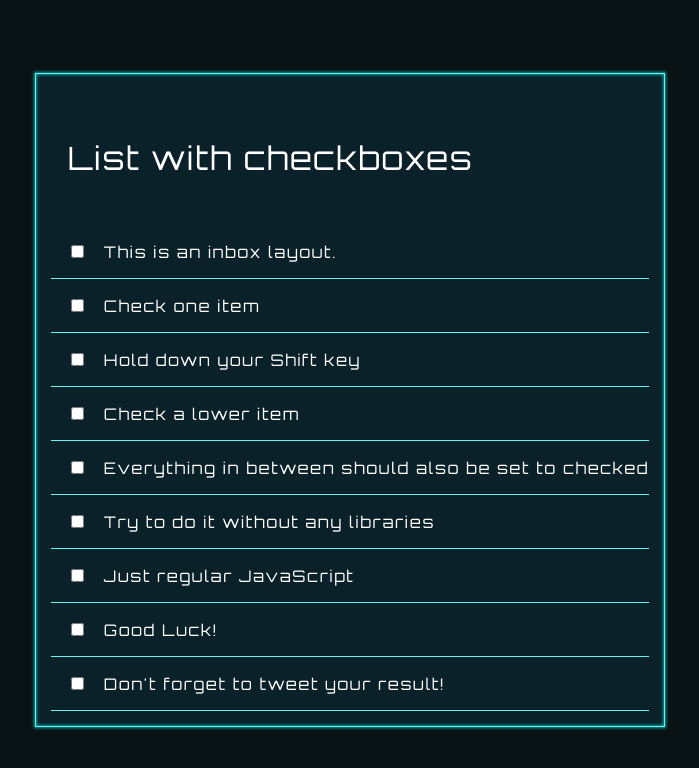
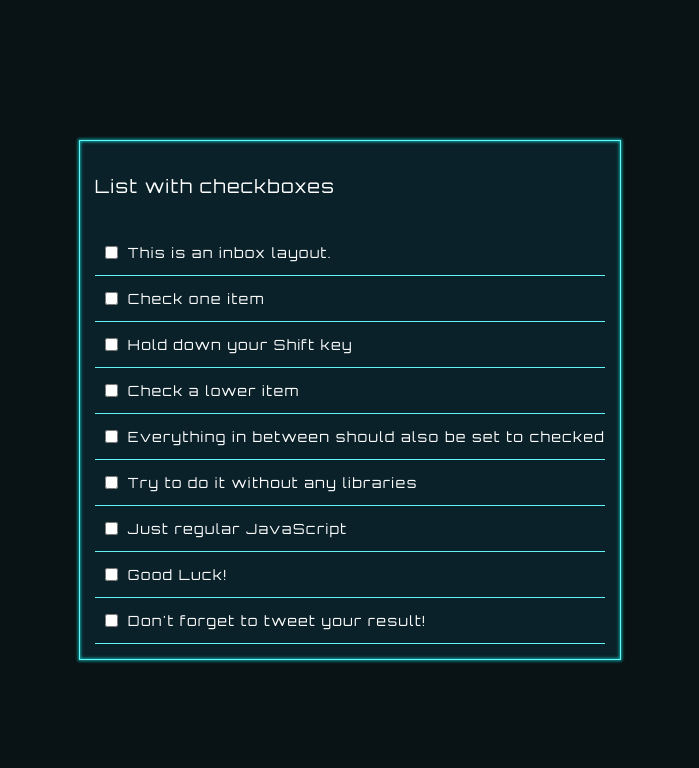
Before and after one commit to DmitryVdovichencko/vanillaJS-30days, a plain HTML site: page 10-Multiple-Checkboxes/index.html in a window 1280 px wide. Shown: the whole page, without its empty margins (290-989 px from the left). Drawn offline with Linux system fonts and the light colour scheme.

Commit message:
10 challenge finished

```diff
--- a/10-Multiple-Checkboxes/css/inbox.css
+++ b/10-Multiple-Checkboxes/css/inbox.css
@@ -6,8 +6,8 @@
 
 }
 .inbox__header{
-	padding:1em 1em 0px 1em ;
-	font-size: 2em;
+	padding:15px 15px 0px 15px ;
+	font-size: 1.3em;
 }
 .inbox__content {
 	padding:15px;
@@ -29,5 +29,5 @@
     }
 
     input[type="checkbox"] {
-      margin: 20px;
+      margin: 10px;
     }
--- a/10-Multiple-Checkboxes/css/style.css
+++ b/10-Multiple-Checkboxes/css/style.css
@@ -9,4 +9,5 @@
       font-family: 'Orbitron', sans-serif;
       letter-spacing: 0.1em;
       background: rgb(9, 18, 20);
+      font-size:14px;
     }
```
Also changed, not shown: 10-Multiple-Checkboxes/index.html (+0 -12 lines), 10-Multiple-Checkboxes/script.js (+8 -5 lines), index.html (+1 -1 lines), img/10-perview.png (added).
